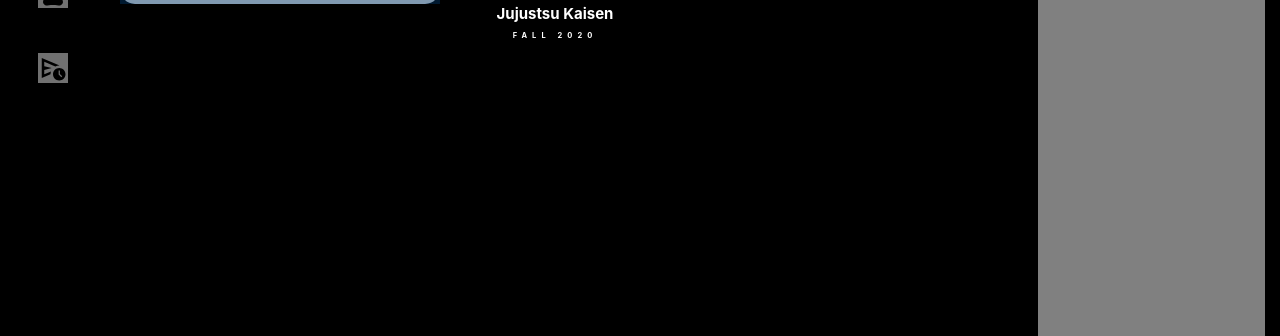
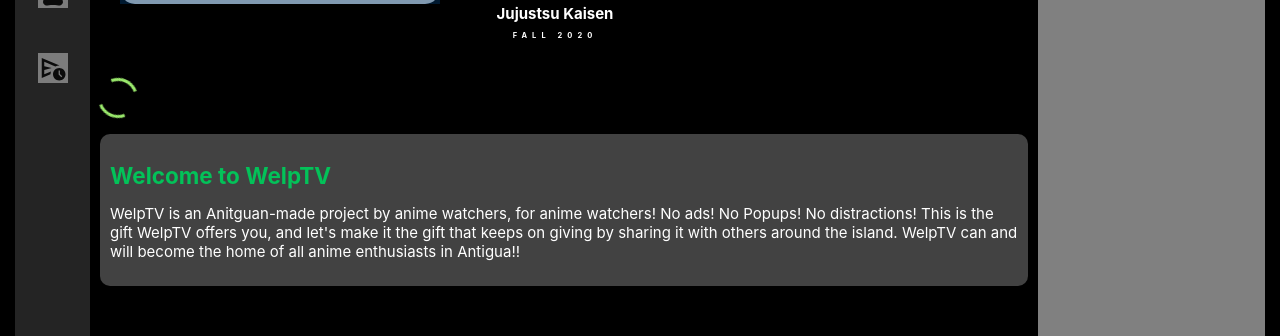
Before and after one commit to MeshaMakes/WelpTV, a React (Create React App) app in the folder welptv/: page / in a window 1280 px wide. Shown: the part 300-636 px from the top of the page. Built offline with nearby package versions, Linux system fonts and the light colour scheme; grey boxes are pictures that could not be loaded.

Commit message:
Added loading and info card

```diff
--- a/welptv/public/index.html
+++ b/welptv/public/index.html
@@ -24,7 +24,7 @@
       work correctly both with client-side routing and a non-root public URL.
       Learn how to configure a non-root public URL by running `npm run build`.
     -->
-    <title>React App</title>
+    <title>WelpTV</title>
   </head>
   <body>
     <noscript>You need to enable JavaScript to run this app.</noscript>
--- a/welptv/src/App.js
+++ b/welptv/src/App.js
@@ -1,6 +1,9 @@
 import "./Utils/Colors.css";
 import Navbar from "./Components/NavBar/NavBar";
 import SeriesCard from"./Components/SeriesCard/SeriesCard";
+import Loading from"./Components/Loading/Loading";
+import InfoCard from"./Components/InfoCard/InfoCard";
+
 
 function App() {
 
@@ -23,7 +26,9 @@
           <SeriesCard type="poster" data={data}></SeriesCard>
           <SeriesCard type="ticket" data={data}></SeriesCard>
         </div>
-
+        <Loading/>
+        <InfoCard title = "Welcome to WelpTV" desc="WelpTV is an Anitguan-made project by anime watchers, for anime watchers! No ads! No Popups! No distractions! This is the gift WelpTV offers you, and let's make it the gift that keeps on giving by sharing it with others around the island.
+        WelpTV can and will become the home of all anime enthusiasts in Antigua!!"  />
       </div>
 
       <div className="series"></div>
--- /dev/null
+++ b/welptv/src/Components/InfoCard/InfoCard.css
@@ -0,0 +1,15 @@
+.infoCard {
+    background-color: #424242;
+    padding: 10px;
+    border-radius: 10px;
+    margin: 10px;
+}
+
+.infoCard h2 {
+    color: rgb(3, 194, 89);
+    margin-bottom: 5px;
+}
+
+.infoCard p {
+    color: #fff;
+}
--- /dev/null
+++ b/welptv/src/Components/InfoCard/InfoCard.js
@@ -0,0 +1,13 @@
+import React from 'react'
+import "./InfoCard.css"
+
+const InfoCard = (props) => {
+    return (
+        <div className="infoCard">
+            <h2> {props.title} </h2>
+            <p> {props.desc} </p>
+        </div>
+    )
+}
+
+export default InfoCard
--- /dev/null
+++ b/welptv/src/Components/Loading/Loading.css
@@ -0,0 +1,26 @@
+.dualRing {
+    display: inline-block;
+    width: 50px;
+    height: 50px;
+}
+
+.dualRing::after {
+    content: " ";
+    display: block;
+    width: 34px;
+    height: 34px;
+    margin: 8px;
+    border-radius: 50%;
+    border: 3px solid rgb(154, 233, 108);
+    border-color: rgb(154, 233, 108) transparent rgb(154, 233, 108) transparent;
+    animation: dualRing 1.2s linear infinite;
+}
+
+@keyframes dualRing {
+    0% {
+        transform: rotate(0deg);
+    }
+    100% {
+        transform: rotate(360deg);
+    }
+}
--- /dev/null
+++ b/welptv/src/Components/Loading/Loading.js
@@ -0,0 +1,12 @@
+import React from 'react'
+import "./Loading.css"
+
+const Loading = () => {
+    return (
+        <div className="dualRing">
+
+        </div>
+    )
+}
+
+export default Loading
--- a/welptv/src/Components/NavBar/NavBar.css
+++ b/welptv/src/Components/NavBar/NavBar.css
@@ -1,13 +1,13 @@
 
 .navbar {
   height: 100%;
-  background-color: #000000;
+  background-color: #242424;
   transition: 200ms ease;
 }
 
-.navbar:hover {
+/* .navbar:hover {
   background-color: var(--bg-primary);
-}
+} */
 
 .navbar-nav {
   list-style: none;
@@ -41,17 +41,17 @@
 }
 
 .nav-item {
-  width: 100%;
+  width: auto;
 }
 
 .nav-item:last-child {
   margin-top: auto;
 }
 
-.link-text {
+/* .link-text {
   display: none;
   margin-left: 1rem;
-}
+} */
 
 .nav-link {
   display: flex;
@@ -81,9 +81,9 @@
   background-color: #df49a6;
  }
 
-.navbar:hover .link-text {
+/* .navbar:hover .link-text {
   display: block;
-}
+} */
 
 
 /* small screens only */
--- a/welptv/src/Components/NavBar/NavBar.js
+++ b/welptv/src/Components/NavBar/NavBar.js
@@ -42,9 +42,6 @@
 
                 <li className="logo">
                     <a href="https://www.amazon.com/" className="nav-link">
-                    <span className="link-text">
-                        WelpTV
-                    </span>
                     <img src={logo} alt="logo" />
                     </a>
                 </li>
@@ -53,9 +50,6 @@
                     return <li className="nav-item">
                         <a href="https://www.amazon.com/" className="nav-link">
                             <img src={val.icon} alt="verified" />
-                            <span className="link-text">
-                                {val.name}
-                            </span>
                         </a>
                     </li>;
                 })}
--- a/welptv/src/Components/SeriesCard/SeriesCard.css
+++ b/welptv/src/Components/SeriesCard/SeriesCard.css
@@ -37,7 +37,7 @@
     font-size: 0.75rem;
 }
 
-
+/**********************************************************************/
 
 .poster {
     cursor: pointer;
@@ -71,7 +71,7 @@
     margin-bottom: 0.5rem;
 }
 
-
+/**********************************************************************/
 
 .ticket {
     cursor: pointer;
@@ -109,7 +109,7 @@
     margin-top: 0.5rem;
 }
 
-
+/**********************************************************************/
 
 .title {
     z-index: 1;
```
